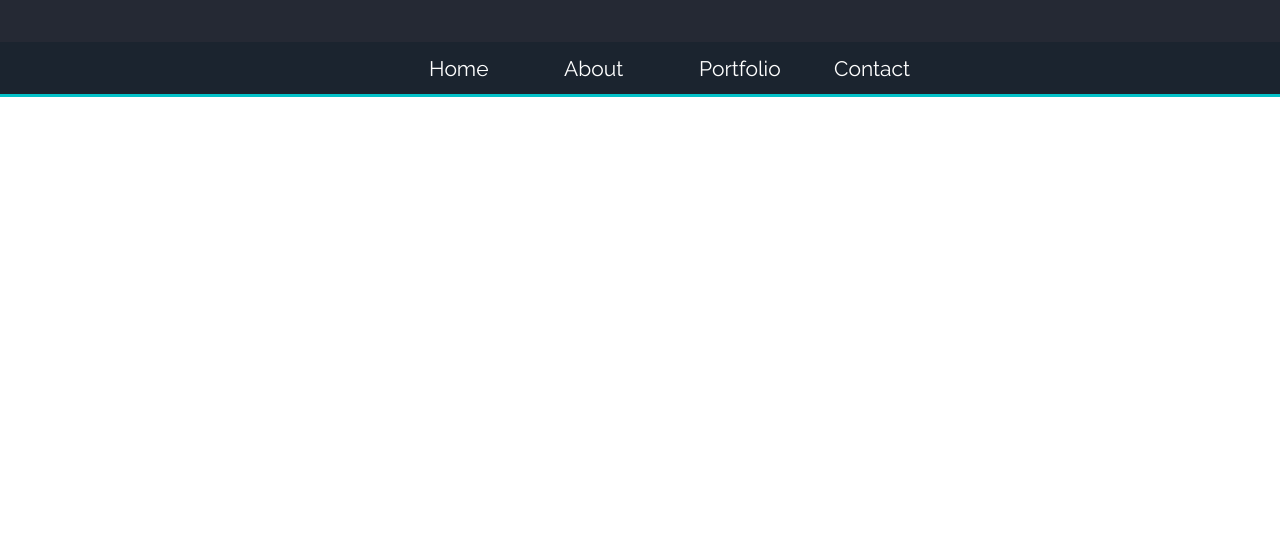
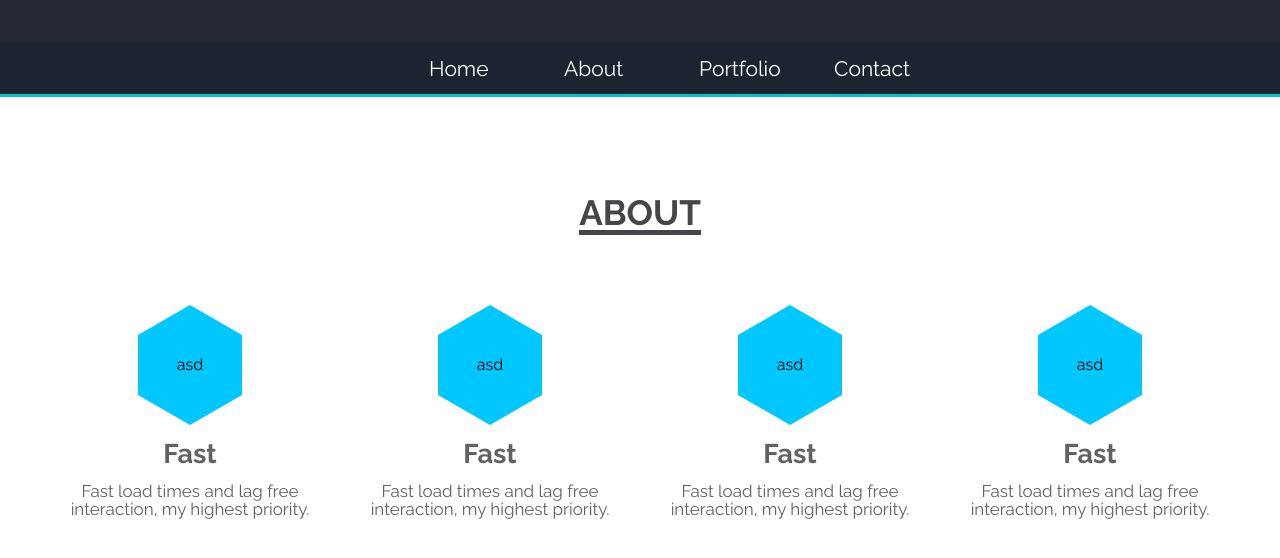
Before and after one commit to BilyanaBorislavova/portfolio, a React (Create React App) app: page / in a window 1280 px wide. Shown: the part 758-1316 px from the top of the page. Before the commit the page ends 855 px from the top, so only its background shows below. Built offline with nearby package versions, Linux system fonts and the light colour scheme.

Commit message:
Added About to DOM

```diff
--- a/src/App.tsx
+++ b/src/App.tsx
@@ -3,12 +3,14 @@ import './styles/styles.scss';
 import React from 'react';
 import Header from './components/header/header';
 import Navigation from './components/navigation/navigation';
+import About from './components/about/about';
 
 function App() {
   return (
     <div className="App">
       <Header />
       <Navigation />
+      <About />
     </div>
   );
 }
```
